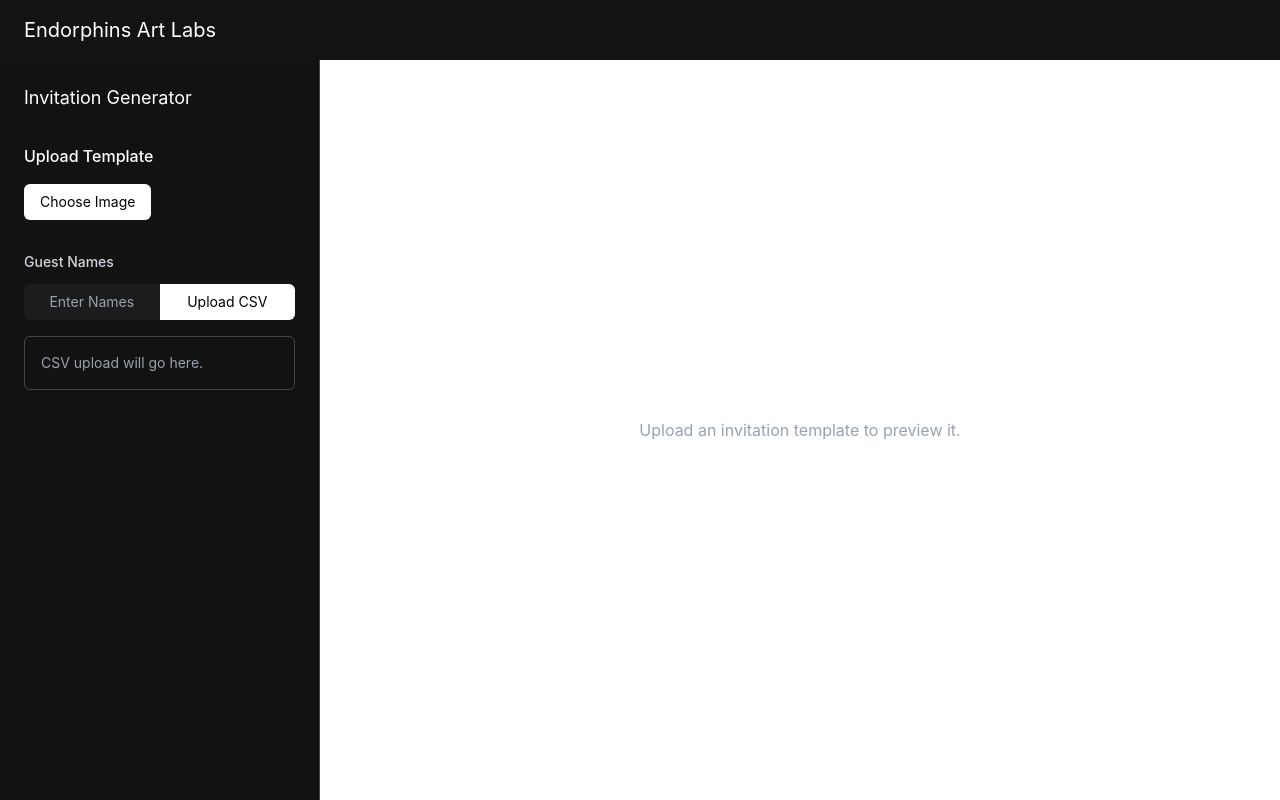
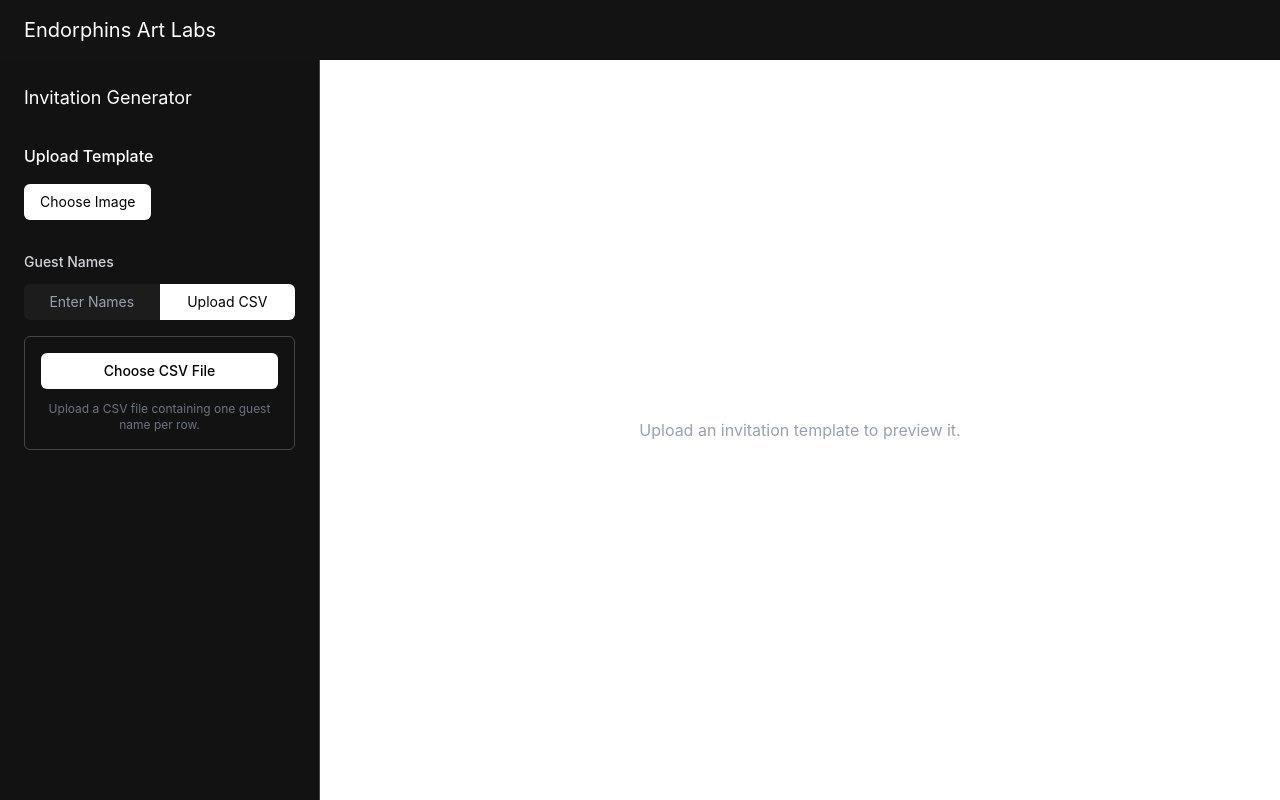
Before and after one commit to linaghazy/Invitation-Generator-React, a React (Vite) app: page / in a window 1280 px wide. Both pictures are taken after a click on the button "Upload CSV". Built offline with nearby package versions, Linux system fonts and the light colour scheme.

Commit message:
Add CSV guest list input

```diff
--- /dev/null
+++ b/src/components/CsvUpload.jsx
@@ -0,0 +1,73 @@
+function CsvUpload({ guestNames, setGuestNames, setSelectedGuest }) {
+  const handleFileChange = (event) => {
+    const file = event.target.files[0];
+
+    if (!file) {
+      return;
+    }
+const reader = new FileReader();
+
+reader.onload = (e) => {
+    const text = e.target.result;
+
+    const names = text
+    .split(/\r?\n/)
+    .map((name) => name.trim())
+    .filter((name) => name !== " ");
+
+    setGuestNames(names);
+
+    if(names.length > 0) {
+        setSelectedGuest(names[0]);
+    }
+
+};
+
+reader.readAsText(file);
+  };
+
+  return (
+    <div className="mt-4">
+      <div className="rounded-md border border-[#444748] p-4">
+        <label className="block cursor-pointer rounded-md bg-white px-4 py-2 text-center text-sm font-medium text-black transition hover:bg-gray-200">
+          Choose CSV File
+
+          <input
+            type="file"
+            accept=".csv"
+            onChange={handleFileChange}
+            className="hidden"
+          />
+        </label>
+
+        <p className="mt-3 text-center text-xs text-gray-500">
+          Upload a CSV file containing one guest name per row.
+        </p>
+      </div>
+
+      {guestNames.length > 0 && (
+        <div className="mt-4">
+          <p className="mb-2 text-sm font-medium text-gray-300">
+            Guest List
+          </p>
+
+          {guestNames.map((guest, index) => (
+            <button
+              key={index}
+              onClick={() => setSelectedGuest(guest)}
+              className={`mb-2 block w-full rounded-md px-3 py-2 text-left text-sm transition ${
+                setSelectedGuest === guest
+                  ? "bg-white text-black"
+                  : "bg-[#1c1c1c] text-gray-300 hover:bg-[#2a2a2a]"
+              }`}
+            >
+              {guest}
+            </button>
+          ))}
+        </div>
+      )}
+    </div>
+  );
+}
+
+export default CsvUpload;
--- a/src/components/SideBar.jsx
+++ b/src/components/SideBar.jsx
@@ -1,3 +1,4 @@
+import CsvUpload from "./CsvUpload";
 import TemplateUpload from "./TemplateUpload";
 import NameInput from "./NameInput";
 import { useState } from "react";
@@ -53,11 +54,12 @@ function Sidebar({ setTemplate, guestNames, setGuestNames, selectedGuest, setSel
   )}
 
   {inputMode === "csv" && (
-    <div className="mt-4 rounded-md border border-[#444748] p-4">
-      <p className="text-sm text-gray-400">
-        CSV upload will go here.
-      </p>
-    </div>
+    <CsvUpload
+    guestNames={guestNames}
+    setGuestNames={setGuestNames}
+    selectedGuest={selectedGuest}
+    setSelectedGuest={selectedGuest}
+        />
   )}
 </div>
 
```
